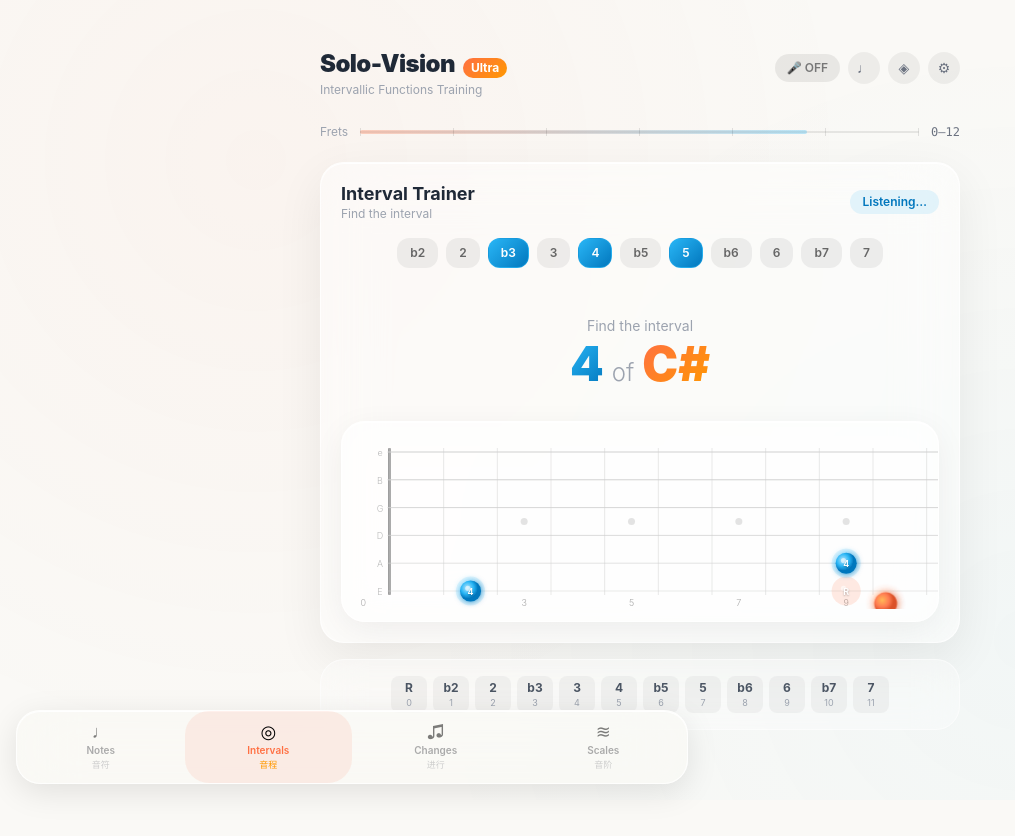
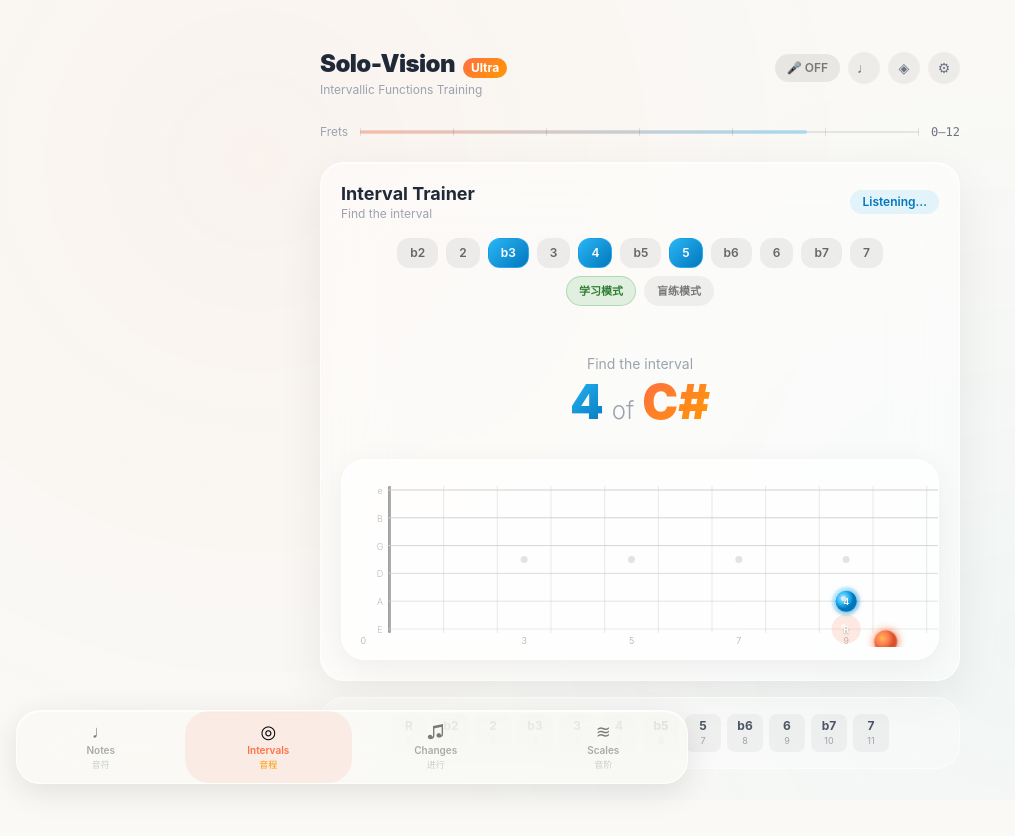
Before and after one commit to lijiawei4768-ui/solo-vision-ultra, a React (Vite) app: page / in a window 1280 px wide. Shown: the top 836 px of the page, without its empty margins (0-1015 px from the left). Built offline with nearby package versions, Linux system fonts and the light colour scheme.

Commit message:
feat: add interval reveal mode switches

```diff
--- a/src/App.jsx
+++ b/src/App.jsx
@@ -773,13 +773,9 @@
   const [streak, setStreak] = useState(0);
   const [score, setScore] = useState({ correct: 0, total: 0 });
   const [showIntervalPicker, setShowIntervalPicker] = useState(false);
+  // 显示模式：learning = 一开始就显示目标音程；blind = 弹对之后才显示
+  const [revealMode, setRevealMode] = useState("learning"); // "learning" | "blind"
   const prevMidiRef = useRef(null);
-
-  const { buildHighlightsForInterval } = useFretboardLogic({
-    tuning,
-    minFret: settings.minFret,
-    maxFret: settings.maxFret,
-  });
 
   const genQuestion = useCallback(() => {
     // Pick random root
@@ -835,25 +831,34 @@
   const rootNote = question ? midiToNote(getMidi(question.rootStr, question.rootFret, tuning)) : "—";
   const intervalName = question ? INTERVAL_LABELS[question.intervalIdx] : "—";
 
-  const rootPos = question
-    ? { string: question.rootStr, fret: question.rootFret }
-    : null;
-
-  const { highlights, arcPairs } = useMemo(() => {
-    if (!question || !rootPos) return { highlights: [], arcPairs: [] };
-    return buildHighlightsForInterval(rootPos, question.intervalIdx, {
-      showNoteNames: settings.showNoteNames,
-      rootLabel: rootNote,
-      intervalLabel: INTERVAL_LABELS[question.intervalIdx],
-    });
-  }, [question, rootPos, buildHighlightsForInterval, settings.showNoteNames, rootNote]);
-
-  const arcPair = status === "correct" && arcPairs.length > 0 ? arcPairs[0] : null;
+  const shouldRevealTarget =
+    revealMode === "learning" || (revealMode === "blind" && status === "correct");
+
+  const highlights = question ? [
+    {
+      string: question.rootStr,
+      fret: question.rootFret,
+      role: "root",
+      label: "R",
+    },
+    ...(shouldRevealTarget ? [{
+      string: question.targetStr,
+      fret: question.targetFret,
+      role: "target",
+      label: INTERVAL_LABELS[question.intervalIdx],
+    }] : []),
+  ] : [];
+
+  const arcPair = (shouldRevealTarget && question) ? {
+    from: { string: question.rootStr, fret: question.rootFret },
+    to: { string: question.targetStr, fret: question.targetFret },
+  } : null;
 
   return (
     <TrainerLayout title="Interval Trainer" subtitle="Find the interval" status={status} streak={streak} score={score} rms={rms} audioEnabled={audioEnabled}>
-      {/* Interval selector */}
-      <div className="flex flex-wrap gap-2 justify-center mb-4">
+      {/* Interval selector + 显示模式切换 */}
+      <div className="flex flex-col gap-2 mb-4">
+        <div className="flex flex-wrap gap-2 justify-center">
           {INTERVAL_LABELS.slice(1).map((label, i) => {
             const iv = i + 1;
             const sel = intervals.includes(iv);
@@ -871,6 +876,31 @@
               >{label}</button>
             );
           })}
+        </div>
+        <div className="flex justify-center gap-2">
+          <button
+            onClick={() => setRevealMode("learning")}
+            className="px-3 py-1.5 rounded-full text-[11px] font-semibold transition-all"
+            style={{
+              background: revealMode === "learning" ? "rgba(102,187,106,0.18)" : "rgba(0,0,0,0.05)",
+              color: revealMode === "learning" ? "#2E7D32" : "#777",
+              border: revealMode === "learning" ? "1px solid rgba(102,187,106,0.4)" : "1px solid transparent",
+            }}
+          >
+            学习模式
+          </button>
+          <button
+            onClick={() => setRevealMode("blind")}
+            className="px-3 py-1.5 rounded-full text-[11px] font-semibold transition-all"
+            style={{
+              background: revealMode === "blind" ? "rgba(255,112,67,0.16)" : "rgba(0,0,0,0.05)",
+              color: revealMode === "blind" ? "#E64A19" : "#777",
+              border: revealMode === "blind" ? "1px solid rgba(255,112,67,0.45)" : "1px solid transparent",
+            }}
+          >
+            盲练模式
+          </button>
+        </div>
       </div>
 
       {/* Question display */}
```
Lines whose indentation alone changed are shown as unchanged.
